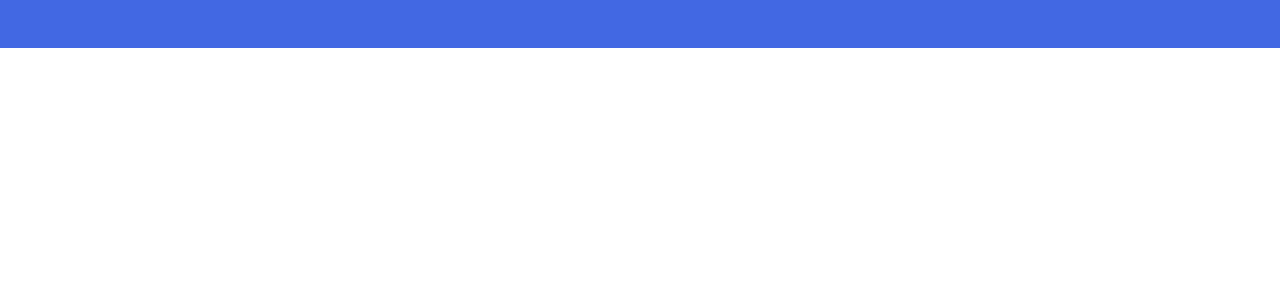
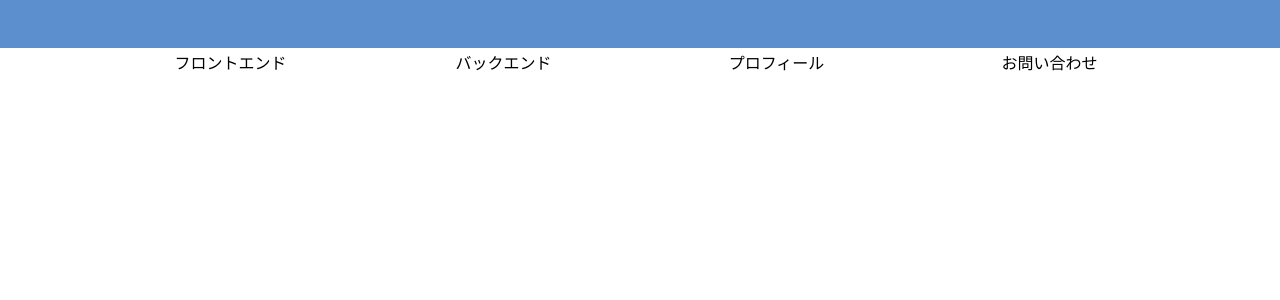
Before and after one commit to RYOTA-F/kosotu-devlog, a Next.js app: page / in a window 1280 px wide. Shown: the top 300 px of the page. Built offline with nearby package versions, Linux system fonts and the light colour scheme.

Commit message:
develop: Header 追加

```diff
--- /dev/null
+++ b/src/components/atoms/NavItem/index.tsx
@@ -0,0 +1,35 @@
+/**
+ * atoms/LinkItem
+ * Atoms
+ * @package Component
+ */
+import React from 'react'
+/* components */
+import Link from 'next/link'
+/* styles */
+import styles from './styles.module.scss'
+
+/**
+ * props
+ */
+interface IProps {
+  title: string
+  link: string
+}
+
+/**
+ * container
+ * @params prop
+ * @returns
+ */
+const NavItem: React.FC<IProps> = ({title, link} ) => {
+  return (
+    <div className={styles.container}>
+      <Link href={link}>
+        <div className={styles.title}>{title}</div>
+      </Link>
+    </div>
+  )
+}
+
+export default NavItem
--- /dev/null
+++ b/src/components/atoms/NavItem/styles.module.scss
@@ -0,0 +1,12 @@
+.container {
+  width: 20%;
+  height: 32px;
+  text-align: center;
+  line-height: 32px;
+  font-family: var(--f-main);
+}
+
+.title {
+  cursor: pointer;
+  user-select: none;
+}
--- a/src/components/organisms/Header/index.tsx
+++ b/src/components/organisms/Header/index.tsx
@@ -4,6 +4,8 @@
  * @package Component
  */
 import React from 'react'
+/* components */
+import NavItem from '@/components/atoms/NavItem'
 /* styles */
 import styles from './styles.module.scss'
 
@@ -13,10 +15,33 @@ import styles from './styles.module.scss'
  * @returns
  */
 const Header: React.FC = () => {
+  const navLinks = [
+    {
+      title: 'フロントエンド',
+      link: '/category/front-end'
+    },
+    {
+      title: 'バックエンド',
+      link: '/category/front-end'
+    },
+    {
+      title: 'プロフィール',
+      link: '/category/front-end'
+    },
+    {
+      title: 'お問い合わせ',
+      link: '/category/front-end'
+    },
+  ]
+
   return (
     <div className={styles.container}>
-      <div className={styles.top}/>
-
+      <div className={styles.top} />
+      <div className={styles.nav_links}>
+        {navLinks.map((v) => (
+          <NavItem title={v.title} link={v.link}/>
+        ))}
+      </div>
     </div>
   )
 }
--- a/src/components/organisms/Header/styles.module.scss
+++ b/src/components/organisms/Header/styles.module.scss
@@ -10,3 +10,9 @@
   height: 48px;
   background: var(--c-main);
 }
+
+.nav_links {
+  display: flex;
+  justify-content: space-between;
+  padding: 0% 10%;
+}
--- a/src/styles/common.scss
+++ b/src/styles/common.scss
@@ -1,3 +1,5 @@
 :root {
-  --c-main: #4169e1;
+  --c-main: #5b8fce;
+
+  --f-main: 'Quicksand';
 }
```
Also changed, not shown: src/components/test/AppTitle.tsx (deleted, +0 -13 lines), 2 other files (tests, documents, lock files or other folders).
